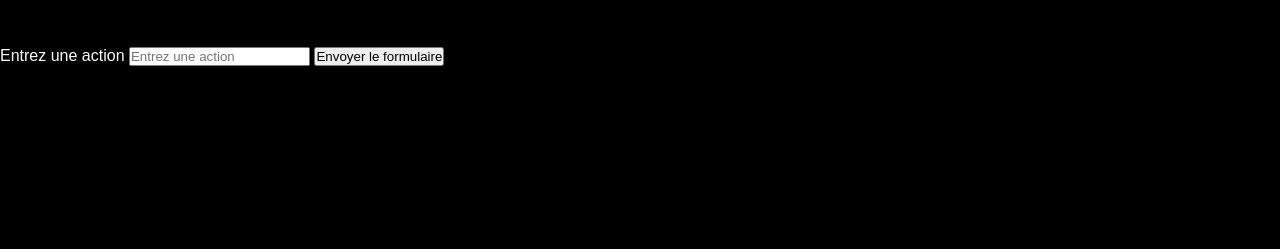
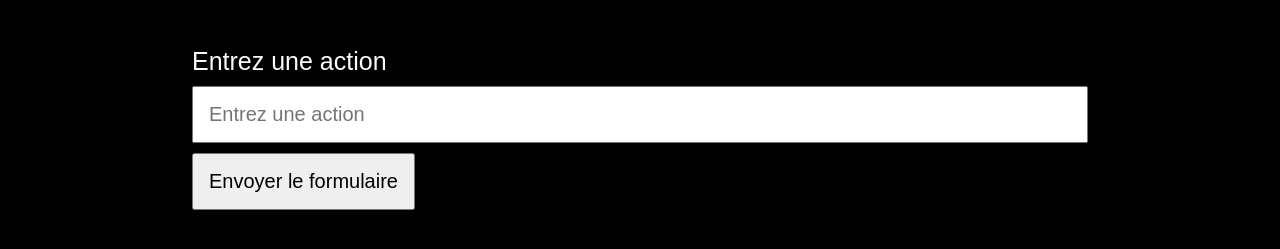
Before and after one commit to angeliquejeanne/Projet-5-ToDoList, a plain HTML site: page index.html in a window 1280 px wide. Shown: the part 127-376 px from the top of the page. Drawn offline with Linux system fonts and the light colour scheme.

Commit message:
add style

```diff
--- a/style.css
+++ b/style.css
@@ -17,3 +17,25 @@ h1 {
     font-size: 5vw;
     margin: 50px 0;
 }
+
+form {
+    display: block;
+    margin: 0 auto;
+    width: 70%;
+    max-width: 1200px;
+    min-width: 400px;
+}
+form label {
+    display: block;
+    font-size: 25px;
+}
+form input {
+    width: 100%;
+    padding: 15px;
+    font-size: 20px;
+    margin: 10px 0;
+}
+form button {
+    padding: 15px;
+    font-size: 20px;
+}
```
